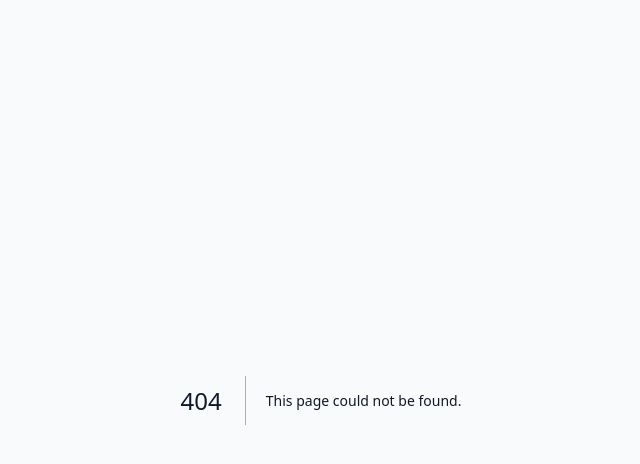
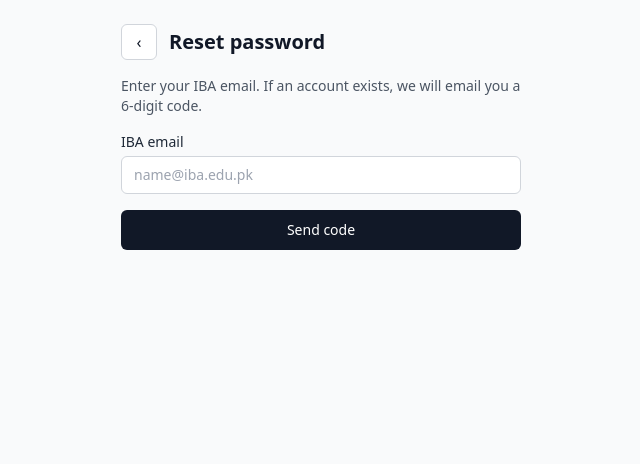
Before and after one commit to rayyansgit/CampusBook, a Next.js app in the folder web/: page /login/reset in a window 1280 px wide. Before the commit this address had no page. Shown: the top 464 px of the page, without its empty margins (319-959 px from the left). Built offline with nearby package versions, Linux system fonts and the light colour scheme.

Commit message:
feat(auth): password reset by code

```diff
--- /dev/null
+++ b/web/src/app/login/reset/page.tsx
@@ -0,0 +1,81 @@
+'use client';
+// FR-ACC-03: password reset by email. Uses a 6-digit code instead of a link, so it works on the
+// static GitHub Pages site (no redirect URL to configure). Needs {{ .Token }} in the
+// Supabase "Reset password" email template.
+import { useState, type FormEvent } from 'react';
+import { useRouter } from 'next/navigation';
+import { supabase } from '@/lib/supabase';
+import { useRedirectIfSignedIn } from '@/lib/auth';
+import { friendlyError } from '@/lib/errors';
+import { Alert, Button, Field, PageHeader, inputCls } from '@/components/ui';
+import CodeInput from '@/components/CodeInput';
+
+export default function ResetPasswordPage() {
+  const router = useRouter();
+  const [step, setStep] = useState<'email' | 'code'>('email');
+  // Verifying the code signs the user in; do not redirect before the new password is saved.
+  useRedirectIfSignedIn(step === 'email');
+  const [email, setEmail] = useState('');
+  const [code, setCode] = useState('');
+  const [password, setPassword] = useState('');
+  const [error, setError] = useState<string | null>(null);
+  const [busy, setBusy] = useState(false);
+
+  const cleanEmail = email.trim().toLowerCase();
+
+  async function sendCode(e?: FormEvent) {
+    e?.preventDefault();
+    setError(null);
+    setBusy(true);
+    const { error: err } = await supabase.auth.resetPasswordForEmail(cleanEmail);
+    setBusy(false);
+    if (err) { setError(friendlyError(err)); return; }
+    setStep('code');
+  }
+
+  async function onSave(e: FormEvent) {
+    e.preventDefault();
+    setError(null);
+    if (password.length < 8) { setError('Use a password of at least 8 characters.'); return; }
+    setBusy(true);
+    const { error: vErr } = await supabase.auth.verifyOtp({ email: cleanEmail, token: code, type: 'recovery' });
+    if (vErr) { setBusy(false); setError(friendlyError(vErr)); return; }
+    const { error: uErr } = await supabase.auth.updateUser({ password });
+    setBusy(false);
+    if (uErr) { setError(friendlyError(uErr)); return; }
+    router.replace('/');
+  }
+
+  return (
+    <main className="mx-auto max-w-md px-6 py-6">
+      <PageHeader title="Reset password" back="/login/" />
+
+      {step === 'email' ? (
+        <form onSubmit={sendCode} className="space-y-4">
+          <p className="text-sm text-gray-600">Enter your IBA email. If an account exists, we will email you a 6-digit code.</p>
+          <Field label="IBA email" htmlFor="email">
+            <input id="email" type="email" required autoComplete="email" placeholder="name@iba.edu.pk"
+              value={email} onChange={(e) => setEmail(e.target.value)} className={inputCls} />
+          </Field>
+          {error && <Alert>{error}</Alert>}
+          <Button type="submit" disabled={busy} className="w-full py-2.5">{busy ? 'Sending...' : 'Send code'}</Button>
+        </form>
+      ) : (
+        <form onSubmit={onSave} className="space-y-4">
+          <p className="text-sm text-gray-600">If <b>{cleanEmail}</b> has an account, a 6-digit code is on its way. Enter it with your new password.</p>
+          <CodeInput value={code} onChange={setCode} disabled={busy} />
+          <Field label="New password" htmlFor="password" hint="At least 8 characters">
+            <input id="password" type="password" required minLength={8} autoComplete="new-password"
+              value={password} onChange={(e) => setPassword(e.target.value)} className={inputCls} />
+          </Field>
+          {error && <Alert>{error}</Alert>}
+          <Button type="submit" disabled={busy || code.length !== 6} className="w-full py-2.5">{busy ? 'Saving...' : 'Save new password'}</Button>
+          <div className="flex justify-between text-sm">
+            <button type="button" onClick={() => sendCode()} disabled={busy} className="underline">Resend code</button>
+            <button type="button" onClick={() => { setStep('email'); setCode(''); setError(null); }} className="underline">Change email</button>
+          </div>
+        </form>
+      )}
+    </main>
+  );
+}
```
